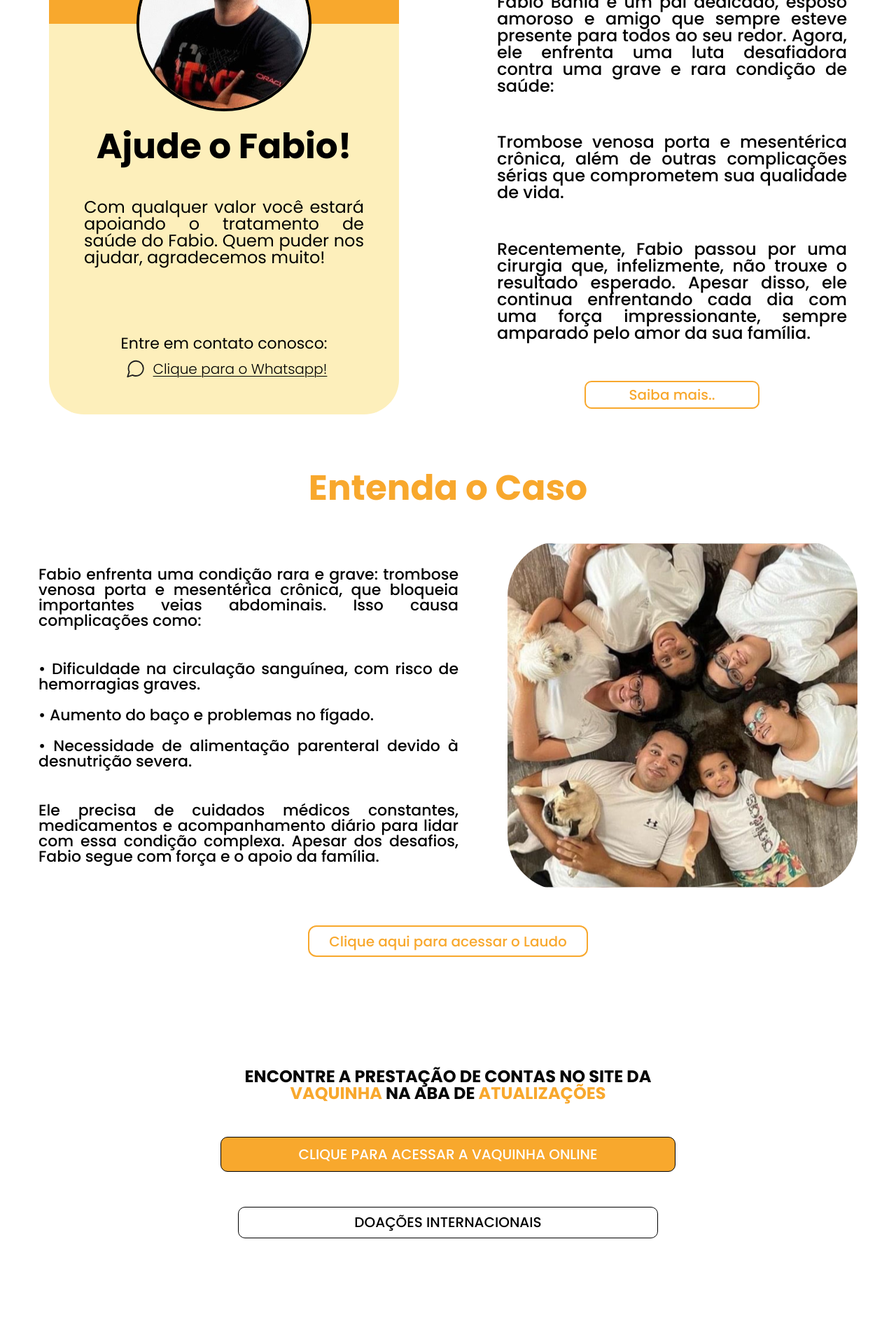
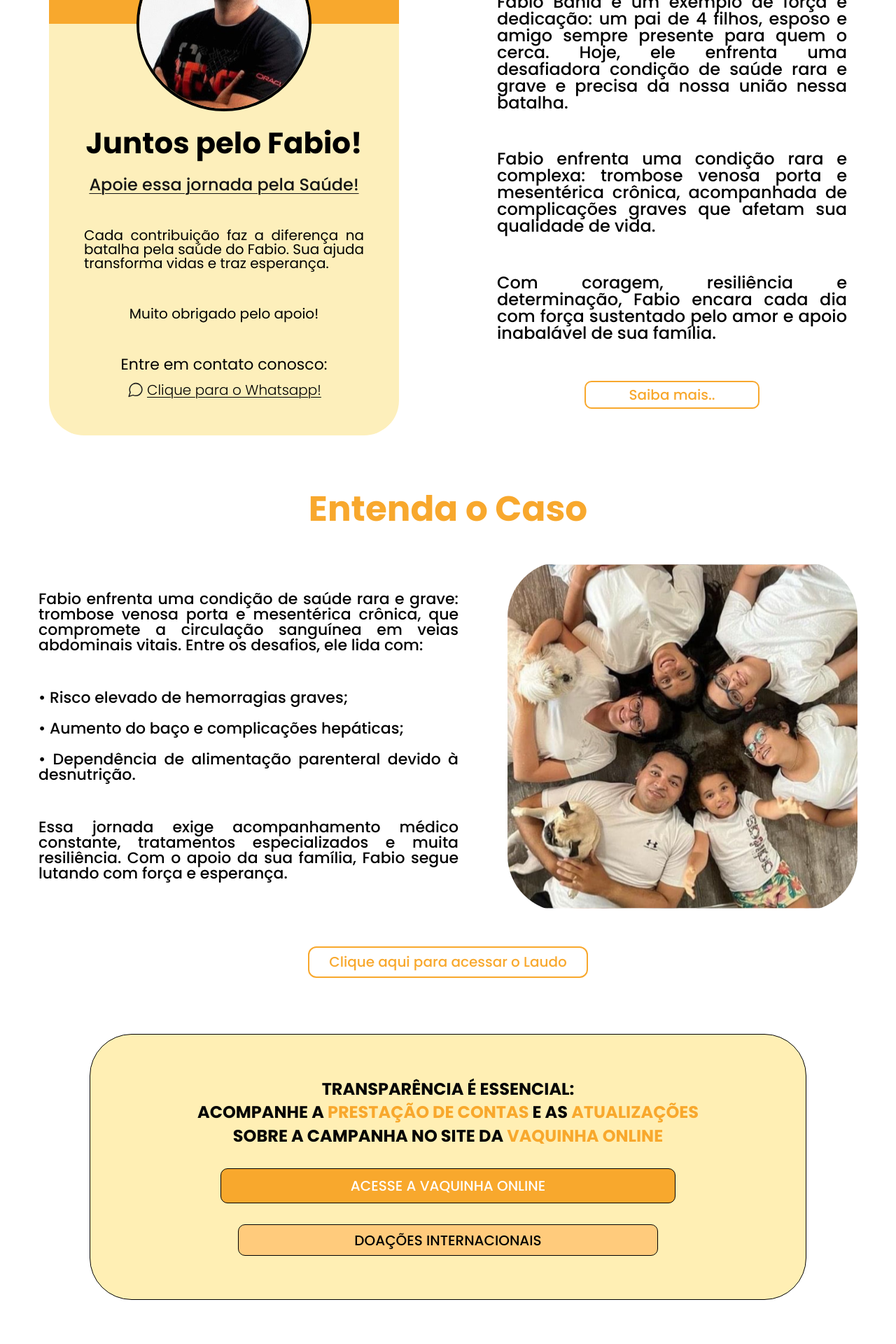
Before and after one commit to kbruneto/lp-fabio-bahia, a React (Vite) app: page / in a window 1280 px wide. Shown: the part 180-2100 px from the top of the page at 70% size. Built offline with nearby package versions, Linux system fonts and the light colour scheme.

Commit message:
feat: alterações nos textos e no containter de transparência

```diff
--- a/src/assets/MessageIcon.tsx
+++ b/src/assets/MessageIcon.tsx
@@ -7,8 +7,8 @@ function MessageIcon(
 ): JSX.Element {
   return (
     <svg
-      width="41"
-      height="41"
+      width="25"
+      height="25"
       viewBox="0 0 41 41"
       fill="none"
       xmlns="http://www.w3.org/2000/svg"
--- a/src/components/accountability/index.jsx
+++ b/src/components/accountability/index.jsx
@@ -9,15 +9,19 @@ export function Accountability() {
   return (
     <ContainerMainAcc>
       <TextContent>
-        ENCONTRE A PRESTAÇÃO DE CONTAS NO SITE DA <br /> <span>VAQUINHA</span>{" "}
-        NA ABA DE <span>ATUALIZAÇÕES</span>
+        TRANSPARÊNCIA É ESSENCIAL: <br /> ACOMPANHE A{" "}
+        <span>PRESTAÇÃO DE CONTAS</span> E AS{" "}
+        <span>
+          ATUALIZAÇÕES <br />
+        </span>
+        SOBRE A CAMPANHA NO SITE DA <span>VAQUINHA ONLINE</span>
       </TextContent>
       <ButtonVaq
         href="https://www.kickante.com.br/vaquinha-online/ajude-fabio-tratamento-e-qualidade-de-vida-para-doenca-grave"
         target="_blank"
         rel="noopener noreferrer"
       >
-        CLIQUE PARA ACESSAR A VAQUINHA ONLINE
+        ACESSE A VAQUINHA ONLINE
       </ButtonVaq>
       <ButtonInter
         href="https://www.gofundme.com/f/help-fabio-improve-his-quality-of-life"
--- a/src/components/accountability/styles.js
+++ b/src/components/accountability/styles.js
@@ -6,10 +6,13 @@ export const ContainerMainAcc = styled.div`
   flex-direction: column;
   justify-content: center;
   align-items: center;
-  gap: 50px;
+  gap: 30px;
+  background-color: #ffefb4;
+  border: solid 1px #000;
 
-  min-height: 400px;
-  max-width: 100%;
+  min-height: 380px;
+  width: 80%;
+  border-radius: 60px;
 `;
 
 export const TextContent = styled.p`
@@ -17,19 +20,20 @@ export const TextContent = styled.p`
   font-weight: 700;
   text-align: center;
   color: #060606;
+  line-height: 1.4;
 
   span {
     color: ${theme.colors.orange};
   }
 
   @media (max-width: ${theme.breakpoints.md}) {
-    font-size: 20;
+    font-size: 20px;
   }
   @media (max-width: ${theme.breakpoints.sm}) {
-    font-size: 18;
+    font-size: 18px;
   }
   @media (max-width: ${theme.breakpoints.mini}) {
-    font-size: 16;
+    font-size: 16px;
   }
 `;
 
@@ -60,15 +64,15 @@ export const ButtonVaq = styled.a`
   }
 
   @media (max-width: ${theme.breakpoints.md}) {
-    width: 550px;
+    width: 450px;
     font-size: 18px;
   }
   @media (max-width: ${theme.breakpoints.sm}) {
-    width: 450px;
+    width: 350px;
     font-size: 16px;
   }
   @media (max-width: ${theme.breakpoints.mini}) {
-    width: 350px;
+    width: 250px;
   }
 `;
 
@@ -76,7 +80,7 @@ export const ButtonInter = styled.a`
   border: 1.3px solid ${theme.colors.black};
   width: 600px;
   height: 45px;
-  background-color: transparent;
+  background-color: #ffcb7c;
   border-radius: 10px;
   color: ${theme.colors.black};
   font-size: 20px;
@@ -97,14 +101,15 @@ export const ButtonInter = styled.a`
   }
 
   @media (max-width: ${theme.breakpoints.md}) {
-    width: 500px;
+    width: 400px;
     font-size: 18px;
   }
   @media (max-width: ${theme.breakpoints.sm}) {
-    width: 400px;
+    width: 300px;
     font-size: 16px;
   }
   @media (max-width: ${theme.breakpoints.mini}) {
-    width: 300px;
+    width: 230px;
+    font-size: 14px;
   }
 `;
--- a/src/components/campaign/index.jsx
+++ b/src/components/campaign/index.jsx
@@ -7,26 +7,26 @@ export function Campaign() {
 
       <TextCampanha>
         <p>
-          Fabio Bahia é um pai dedicado, esposo amoroso e amigo que sempre
-          esteve presente para todos ao seu redor. Agora, ele enfrenta uma luta
-          desafiadora contra uma grave e rara condição de saúde:
+          Fabio Bahia é um exemplo de força e dedicação: um pai de 4 filhos,
+          esposo e amigo sempre presente para quem o cerca. Hoje, ele enfrenta
+          uma desafiadora condição de saúde rara e grave e precisa da nossa
+          união nessa batalha.
         </p>
 
         <p>
-          Trombose venosa porta e mesentérica crônica, além de outras
-          complicações sérias que comprometem sua qualidade de vida.
+          Fabio enfrenta uma condição rara e complexa: trombose venosa porta e
+          mesentérica crônica, acompanhada de complicações graves que afetam sua
+          qualidade de vida.
         </p>
 
         <p>
-          Recentemente, Fabio passou por uma cirurgia que, infelizmente, não
-          trouxe o resultado esperado. Apesar disso, ele continua enfrentando
-          cada dia com uma força impressionante, sempre amparado pelo amor da
-          sua família.
+          Com coragem, resiliência e determinação, Fabio encara cada dia com
+          força sustentado pelo amor e apoio inabalável de sua família.
         </p>
       </TextCampanha>
 
       <a
-        href="https://www.linkedin.com/embed/feed/update/urn:li:ugcPost:7271835773950197760?compact=1"
+        href="https://www.kickante.com.br/vaquinha-online/ajude-fabio-tratamento-e-qualidade-de-vida-para-doenca-grave"
         target="_blank"
         rel="noopener noreferrer"
       >
--- a/src/components/profile/index.jsx
+++ b/src/components/profile/index.jsx
@@ -21,11 +21,13 @@ export function Profile() {
       </Banner>
 
       <ContentProfile>
-        <h1>Ajude o Fabio!</h1>
+        <h1>Juntos pelo Fabio!</h1>
+        <h2>Apoie essa jornada pela Saúde!</h2>
         <Description>
-          Com qualquer valor você estará apoiando o tratamento de saúde do
-          Fabio. Quem puder nos ajudar, agradecemos muito!
+          Cada contribuição faz a diferença na batalha pela saúde do Fabio. Sua
+          ajuda transforma vidas e traz esperança.
         </Description>
+        <Description>Muito obrigado pelo apoio!</Description>
 
         <ContactUsDesc>Entre em contato conosco:</ContactUsDesc>
         <ContactUs>
--- a/src/components/profile/styles.js
+++ b/src/components/profile/styles.js
@@ -47,19 +47,31 @@ export const ContentProfile = styled.div`
   align-items: center;
 
   h1 {
-    font-size: 50px;
+    font-size: 42px;
+    margin-bottom: 1.6rem;
+    text-align: center;
+  }
+
+  h2 {
+    font-size: 24px;
     margin-bottom: 3.125rem;
+    text-align: center;
+    font-weight: 500;
+    text-decoration: underline #161616;
+    text-decoration-thickness: 0.3px;
+    text-underline-offset: 3.5px;
+    color: #161616;
   }
 
   @media (max-width: ${theme.breakpoints.sm}) {
     h1 {
-      font-size: 40px;
+      font-size: 36px;
     }
   }
 
   @media (max-width: ${theme.breakpoints.mini}) {
     h1 {
-      font-size: 35px;
+      font-size: 30px;
     }
   }
 `;
@@ -77,8 +89,10 @@ export const ContactUsDesc = styled.p`
 export const ContactUs = styled.div`
   display: flex;
   flex-direction: row;
-  gap: 5px;
+  gap: 4px;
+  align-content: center;
   align-items: center;
+  text-align: center;
 
   a {
     font-size: 20px;
@@ -105,10 +119,10 @@ export const ContactUs = styled.div`
 
 export const Description = styled.p`
   text-align: justify;
-  font-size: 24px;
-  margin-bottom: 6.25rem;
+  font-size: 20px;
+  margin-bottom: 3.25rem;
 
   h1 {
-    font-size: 20px;
+    font-size: 16px;
   }
 `;
--- a/src/components/undthecase/index.jsx
+++ b/src/components/undthecase/index.jsx
@@ -13,21 +13,19 @@ export function UndTheCase() {
       <ContentContainer>
         <TextContainer>
           <p>
-            Fabio enfrenta uma condição rara e grave: trombose venosa porta e
-            mesentérica crônica, que bloqueia importantes veias abdominais. Isso
-            causa complicações como:
+            Fabio enfrenta uma condição de saúde rara e grave: trombose venosa
+            porta e mesentérica crônica, que compromete a circulação sanguínea
+            em veias abdominais vitais. Entre os desafios, ele lida com:
           </p>
           <p>
-            • Dificuldade na circulação sanguínea, com risco de hemorragias
-            graves. <br />
-            <br /> • Aumento do baço e problemas no fígado. <br />
-            <br /> • Necessidade de alimentação parenteral devido à desnutrição
-            severa.
+            • Risco elevado de hemorragias graves; <br />
+            <br /> • Aumento do baço e complicações hepáticas; <br />
+            <br /> • Dependência de alimentação parenteral devido à desnutrição.
           </p>
           <p>
-            Ele precisa de cuidados médicos constantes, medicamentos e
-            acompanhamento diário para lidar com essa condição complexa. Apesar
-            dos desafios, Fabio segue com força e o apoio da família.
+            Essa jornada exige acompanhamento médico constante, tratamentos
+            especializados e muita resiliência. Com o apoio da sua família,
+            Fabio segue lutando com força e esperança.
           </p>
         </TextContainer>
         <ImageContainer>
--- a/src/styles/theme.js
+++ b/src/styles/theme.js
@@ -6,9 +6,9 @@ export const theme = {
     whiteBG: "#ffffff",
   },
   breakpoints: {
-    mini: "430px",
-    sm: "550px",
-    md: "780px",
+    mini: "500px",
+    sm: "650px",
+    md: "920px",
     lg: "1024px",
     xl: "1280px",
   },
```
